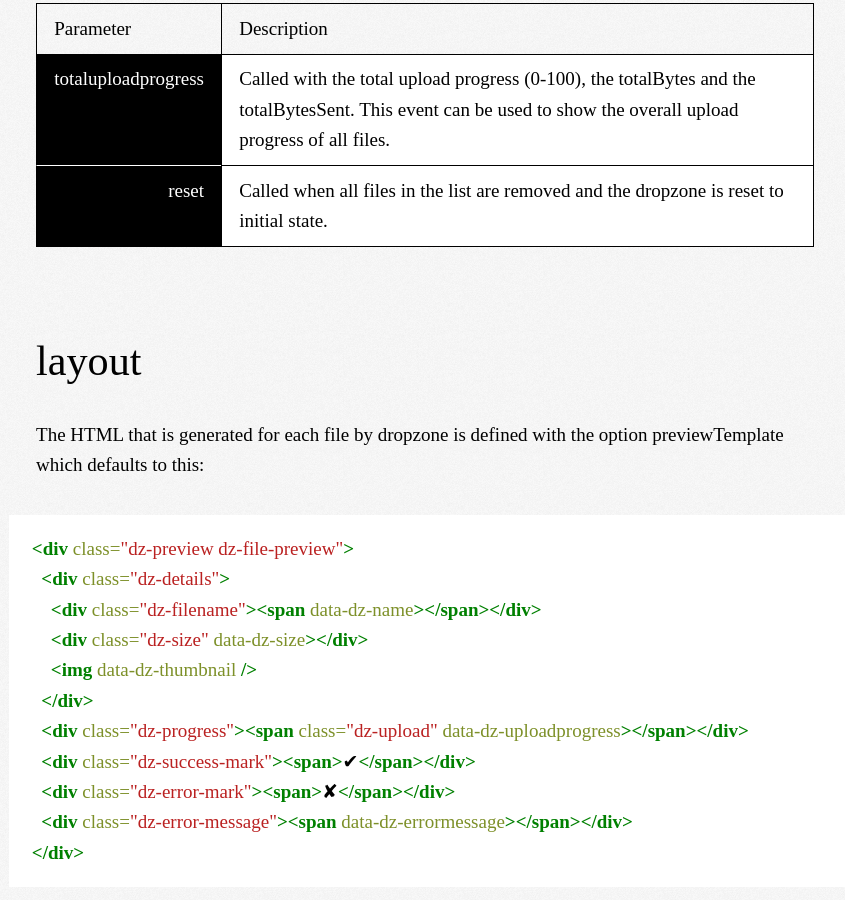
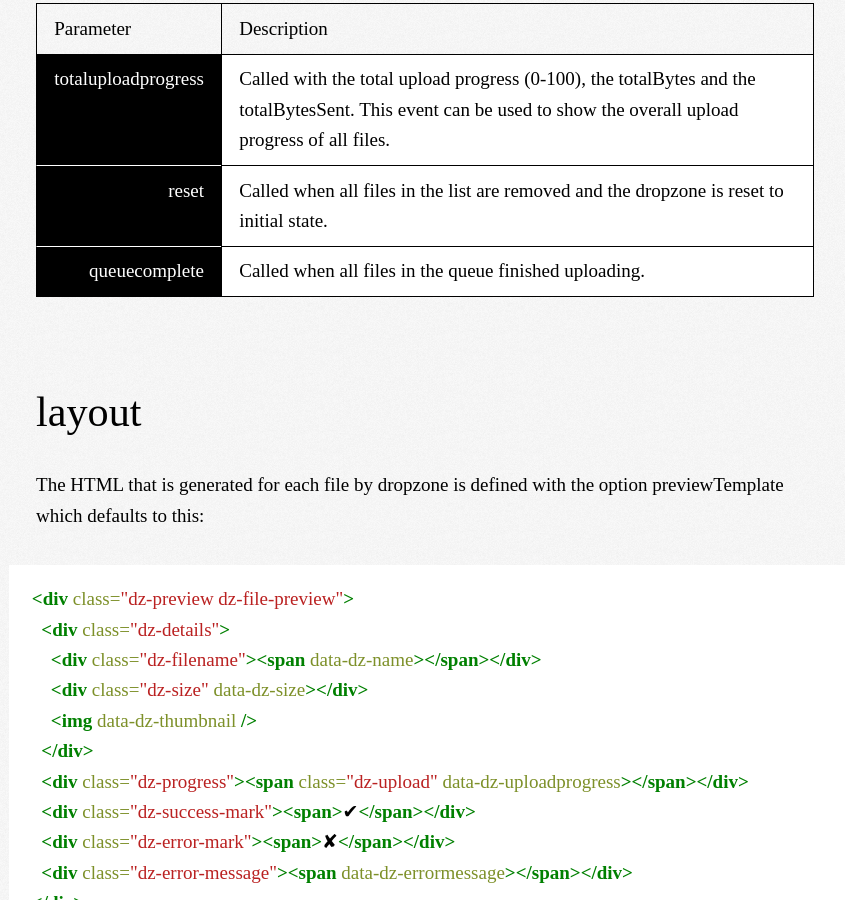
Before and after one commit to dropzone/dropzone, a Jekyll site: the page built from index.md, in a window 1280 px wide and 900 px high, scrolled down 16593 px. Shown: the whole window, without its empty margins (215-1060 px from the left). Built offline with Jekyll 4.4.1, drawn with Linux system fonts in a browser that asks for light colours; Markdown is read by kramdown in place of the engine named in the settings; comment, search, counter and statistics services are not loaded.

Commit message:
Added the queuecomplete event.

```diff
--- a/index.md
+++ b/index.md
@@ -420,6 +420,7 @@ Special events:
 |-----------------------|-------------
 | `totaluploadprogress` | Called with the total upload progress (0-100), the totalBytes and the totalBytesSent. This event can be used to show the overall upload progress of all files.
 | `reset`               | Called when all files in the list are removed and the dropzone is reset to initial state.
+| `queuecomplete`       | Called when all files in the queue finished uploading.
 
 
 ## layout
```
